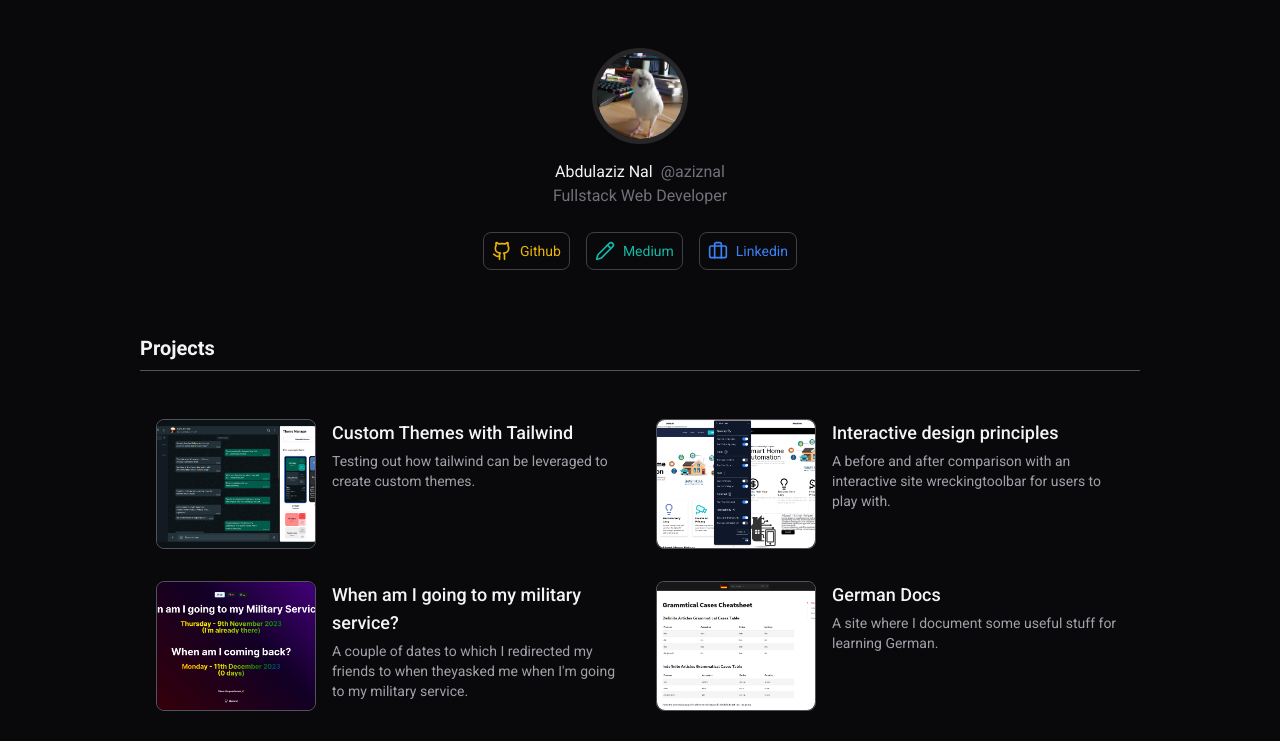
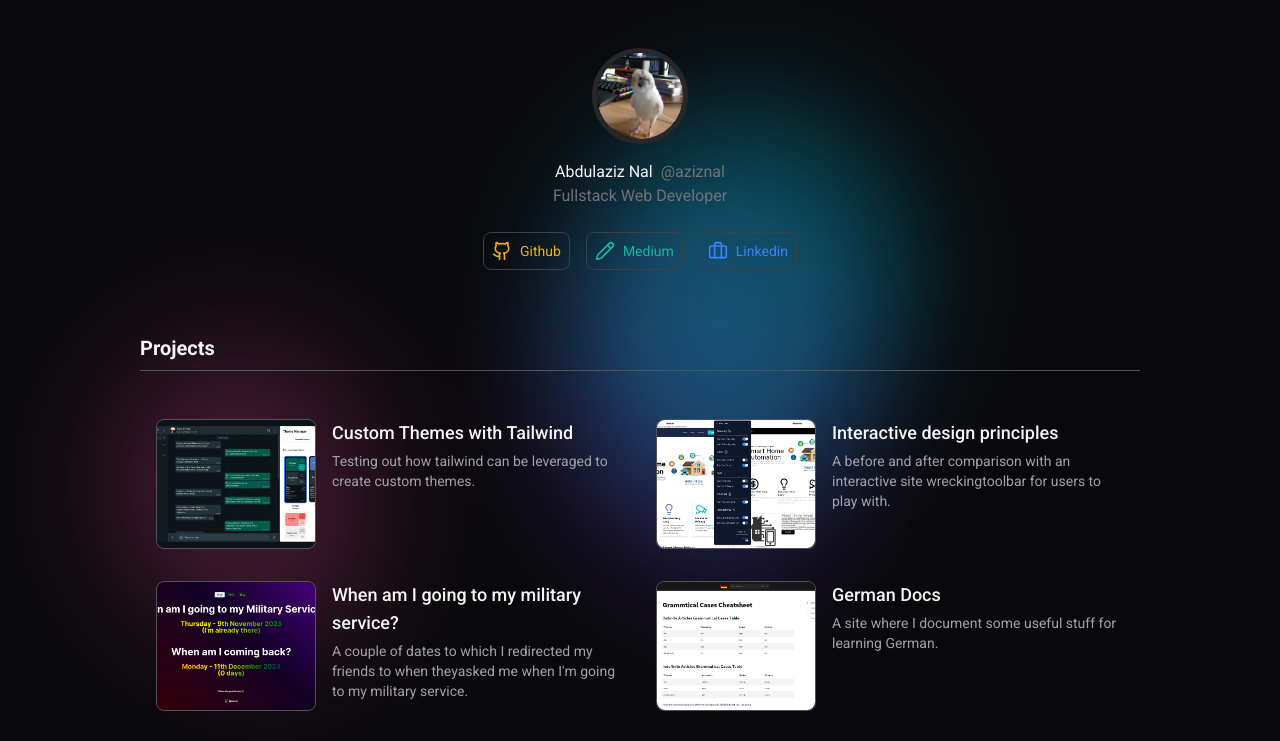
Before and after one commit to aziznal/my-link-tree, a Next.js app: page / in a window 1280 px wide. Shown: the top 741 px of the page. Built offline with nearby package versions, Linux system fonts and the light colour scheme.

Commit message:
add parallax blurry blob bg

```diff
--- a/app/page.tsx
+++ b/app/page.tsx
@@ -1,3 +1,4 @@
+import { ParallaxBlobBackground } from "@/components/ParallaxBlobBackground";
 import { ProjectLink } from "@/components/ProjectLink";
 import SocialLink from "@/components/SocialLink";
 import { LucideBriefcase, LucideGithub, LucidePencil } from "lucide-react";
@@ -6,7 +7,9 @@ import Link from "next/link";
 
 export default function Home() {
   return (
-    <div className="flex flex-col mx-auto h-full items-stretch justify-center py-12 px-6 lg:px-0 lg:w-fit">
+    <div className="flex flex-col mx-auto h-full items-stretch justify-center py-12 px-6 lg:px-0 lg:w-fit isolate">
+      <ParallaxBlobBackground />
+
       <div className="flex flex-col items-center justify-center">
         <div className="w-[96px] h-[96px] rounded-full bg-zinc-900 border-[5px] border-zinc-800 overflow-clip">
           <Image
--- /dev/null
+++ b/components/ParallaxBlobBackground/index.tsx
@@ -0,0 +1,87 @@
+"use client";
+
+import React, { useEffect, useState } from "react";
+import "./styles.css";
+
+function randomPercent(min: number, max: number) {
+  return `${Math.floor(Math.random() * (max - min) + min)}%`;
+}
+
+function randomSize(min: number, max: number) {
+  return `${Math.floor(Math.random() * (max - min) + min)}px`;
+}
+
+function randomOpacity(min: number, max: number) {
+  return (Math.random() * (max - min) + min).toFixed(2);
+}
+
+type BlobConfig = {
+  top: string;
+  left: string;
+  size: string;
+  opacity: string;
+  color: string;
+  anim: string;
+};
+
+export const ParallaxBlobBackground: React.FC = () => {
+  const [blobs, setBlobs] = useState<BlobConfig[] | null>(null);
+
+  useEffect(() => {
+    // Generate random values only on client
+    setBlobs([
+      {
+        top: randomPercent(15, 40),
+        left: randomPercent(0, 15),
+        size: randomSize(400, 600),
+        opacity: randomOpacity(0.2, 0.4),
+        color: "fill-pink-500",
+        anim: "blob-anim-slow",
+      },
+      {
+        top: randomPercent(20, 45),
+        left: randomPercent(15, 35),
+        size: randomSize(400, 600),
+        opacity: randomOpacity(0.2, 0.4),
+        color: "fill-violet-600",
+        anim: "blob-anim-medium",
+      },
+      {
+        top: randomPercent(5, 25),
+        left: randomPercent(30, 60),
+        size: randomSize(400, 600),
+        opacity: randomOpacity(0.2, 0.4),
+        color: "fill-cyan-500",
+        anim: "blob-anim-fast",
+      },
+    ]);
+  }, []);
+
+  if (!blobs) return null; // nothing on server, only render after mount
+
+  return (
+    <div className="z-[-1] fixed inset-0 pointer-events-none overflow-hidden">
+      {blobs.map((blob, i) => (
+        <svg
+          key={i}
+          viewBox="0 0 200 200"
+          xmlns="http://www.w3.org/2000/svg"
+          className={`blur-3xl absolute ${blob.anim}`}
+          style={{
+            top: blob.top,
+            left: blob.left,
+            width: blob.size,
+            height: blob.size,
+            opacity: blob.opacity,
+          }}
+        >
+          <path
+            d="M43.2,-26C54.3,-5.7,60.5,16.4,52.4,30.8C44.4,45.2,22.2,51.9,0.2,51.8C-21.8,51.6,-43.5,44.7,-57.4,26.9C-71.3,9.1,-77.3,-19.5,-66.4,-39.7C-55.5,-59.9,-27.7,-71.6,-5.9,-68.3C16,-64.9,32.1,-46.3,43.2,-26Z"
+            transform="translate(100 100)"
+            className={blob.color}
+          />
+        </svg>
+      ))}
+    </div>
+  );
+};
--- /dev/null
+++ b/components/ParallaxBlobBackground/styles.css
@@ -0,0 +1,67 @@
+/* Smooth elliptical float */
+@keyframes floatSmooth {
+  0% {
+    transform: translate(-50%, -50%) translate(0px, 0px);
+  }
+  25% {
+    transform: translate(-50%, -50%) translate(40px, -30px);
+  }
+  50% {
+    transform: translate(-50%, -50%) translate(0px, -60px);
+  }
+  75% {
+    transform: translate(-50%, -50%) translate(-40px, -30px);
+  }
+  100% {
+    transform: translate(-50%, -50%) translate(0px, 0px);
+  }
+}
+
+/* Slow rotation */
+@keyframes rotateSlow {
+  from {
+    transform: rotate(0deg);
+  }
+  to {
+    transform: rotate(360deg);
+  }
+}
+
+/* Float speeds */
+.blob-float-slow {
+  animation: floatSmooth 30s linear infinite;
+}
+.blob-float-medium {
+  animation: floatSmooth 20s linear infinite;
+}
+.blob-float-fast {
+  animation: floatSmooth 15s linear infinite;
+}
+
+/* Rotation speeds */
+.blob-rotate-slow {
+  animation: rotateSlow 60s linear infinite;
+}
+.blob-rotate-medium {
+  animation: rotateSlow 45s linear infinite;
+}
+.blob-rotate-fast {
+  animation: rotateSlow 30s linear infinite;
+}
+
+/* Utility: combine float + rotate */
+.blob-anim-slow {
+  animation:
+    floatSmooth 30s linear infinite,
+    rotateSlow 60s linear infinite;
+}
+.blob-anim-medium {
+  animation:
+    floatSmooth 20s linear infinite,
+    rotateSlow 45s linear infinite;
+}
+.blob-anim-fast {
+  animation:
+    floatSmooth 15s linear infinite,
+    rotateSlow 30s linear infinite;
+}
--- a/components/ProjectLink.tsx
+++ b/components/ProjectLink.tsx
@@ -25,7 +25,7 @@ export function ProjectLink({
       target="_blank"
       href={href}
       className={cn(
-        "flex justify-center shrink-0 lg:w-[500px] w-full gap-4 lg:p-4 rounded-lg hover:bg-zinc-800 focus:bg-zinc-800 active:bg-zinc-800",
+        "flex justify-center shrink-0 lg:w-[500px] w-full gap-4 lg:p-4 rounded-lg hover:bg-zinc-600/40 focus:bg-zinc-800 active:bg-zinc-800 transition-colors duration-75",
         className,
       )}
     >
--- a/components/SocialLink.tsx
+++ b/components/SocialLink.tsx
@@ -18,7 +18,7 @@ export default function SocialLink({
       href={href}
       target="_blank"
       className={cn(
-        "flex gap-2 items-center group border p-2 rounded-lg border-zinc-700 hover:bg-zinc-800 text-sm",
+        "flex gap-2 items-center group border p-2 rounded-lg border-zinc-700 hover:bg-zinc-800/60 text-sm",
         className
       )}
     >
```
